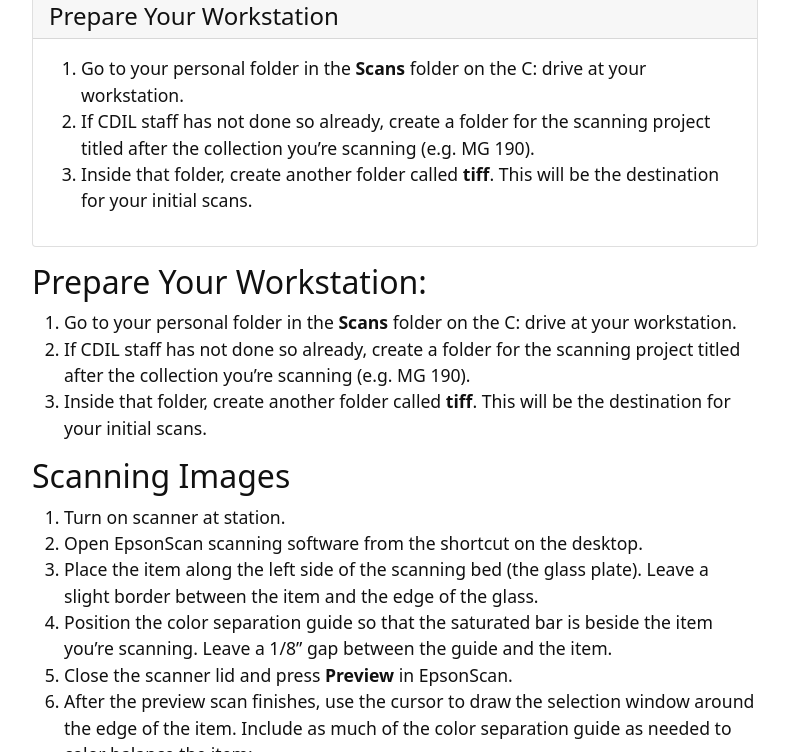
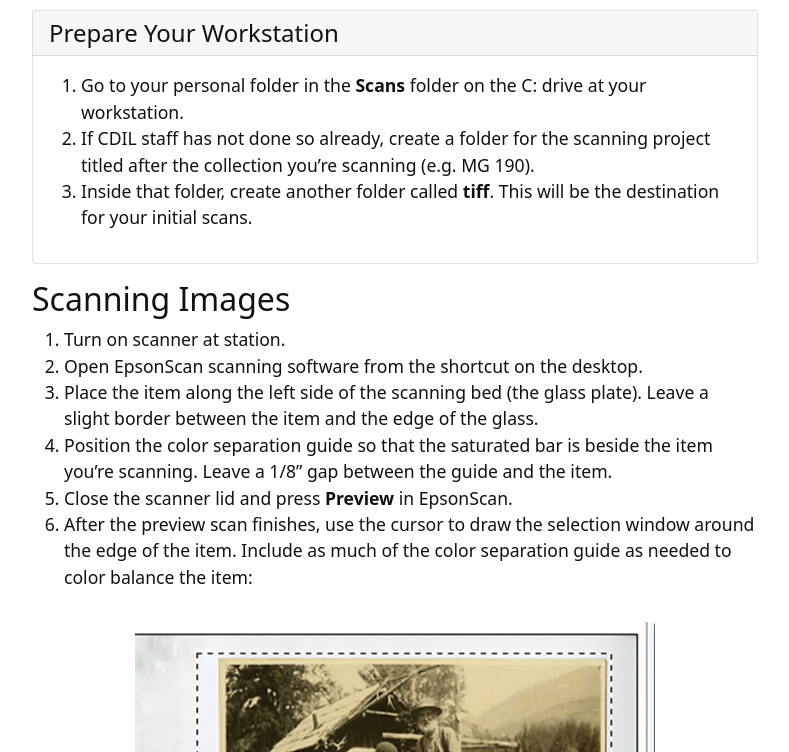
Before and after one commit to kitstokes/digi-proc, a Jekyll site: the page built from content/0-overview.md, in a window 1280 px wide and 900 px high, scrolled down 1552 px, cut to the strip 0-752 px from the top of the window. Shown: the whole strip, without its empty margins (245-1034 px from the left). Built offline with Jekyll 4.4.1, drawn with Linux system fonts in a browser that asks for light colours.

Commit message:
add horizontal line

```diff
--- a/content/0-overview.md
+++ b/content/0-overview.md
@@ -48,6 +48,7 @@ Manuscript Group 190, box 4, folder 2, letter 1, with multiple pages --> `mg190_
 
 Photograph Group 3, box 1, photograph 3 becomes `pg3_b1-003`.
 
+---
 
 {% capture text %}
 1. Go to your personal folder in the **Scans** folder on the C: drive at your workstation.
@@ -55,11 +56,6 @@ Photograph Group 3, box 1, photograph 3 becomes `pg3_b1-003`.
 3. Inside that folder, create another folder called **tiff**. This will be the destination for your initial scans.
 {% endcapture %}
 {% include card.html text=text header="Prepare Your Workstation" %}
-
-## Prepare Your Workstation:
-1. Go to your personal folder in the **Scans** folder on the C: drive at your workstation.
-2. If CDIL staff has not done so already, create a folder for the scanning project titled after the collection you're scanning (e.g. MG 190).
-3. Inside that folder, create another folder called **tiff**. This will be the destination for your initial scans.
 
 ## Scanning Images
 
```
